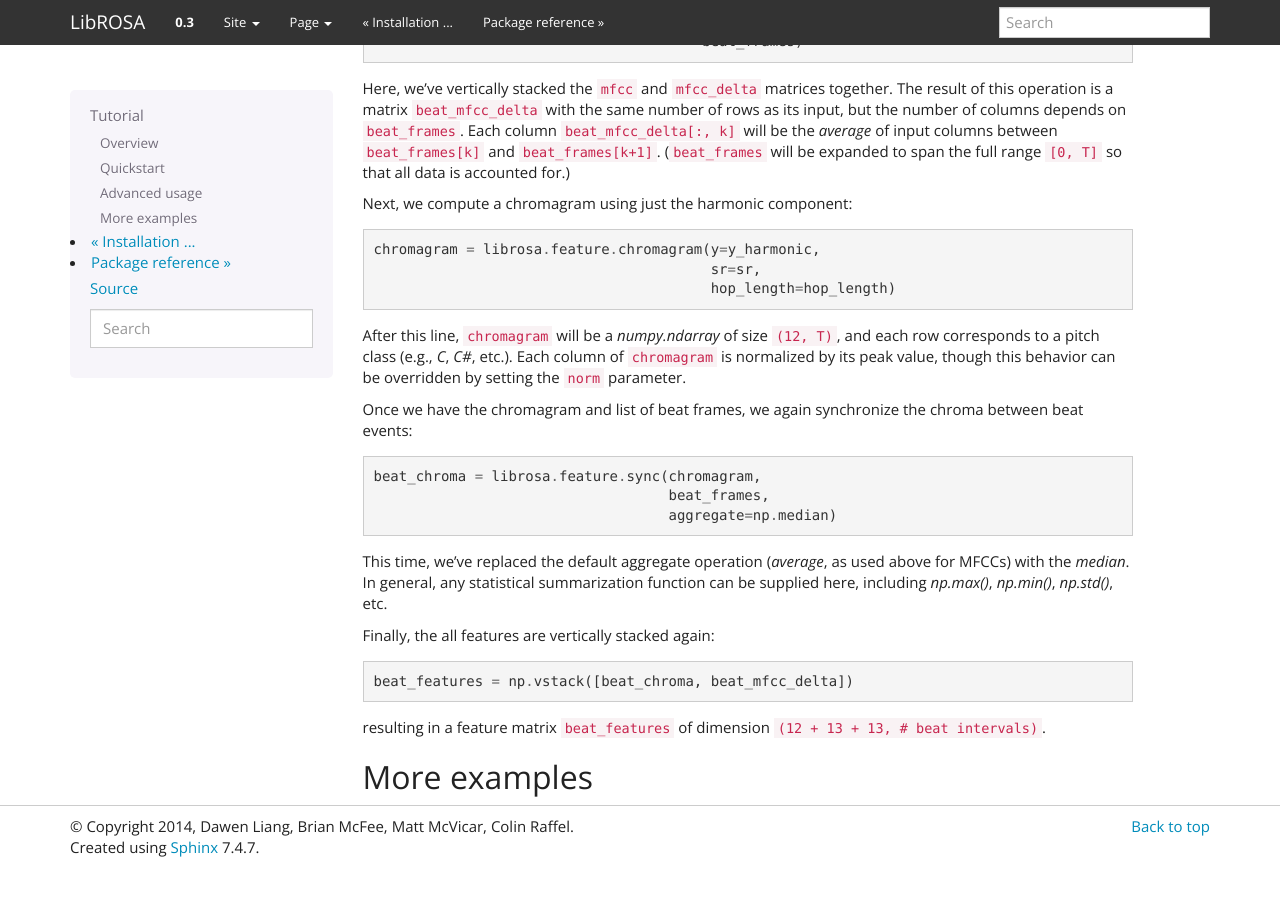
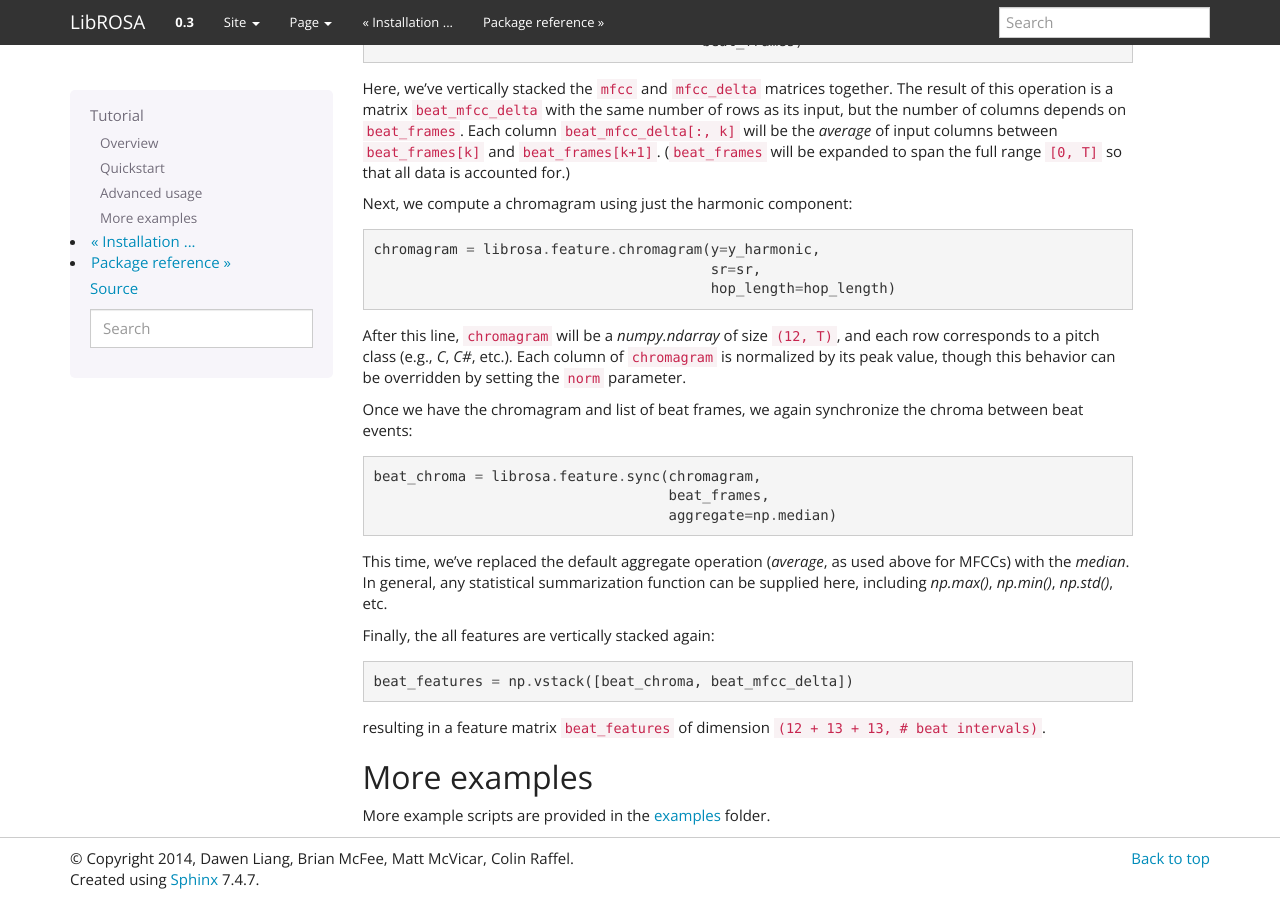
Before and after one commit to librosa/librosa, a Sphinx documentation site: the page built from docs/tutorial.rst, in a window 1280 px wide and 900 px high, scrolled down 5101 px. Built offline with Sphinx 7.4.7, drawn with Linux system fonts in a browser that asks for light colours; before the commit the page ends 5970 px from its top, so only the background shows below that.

Commit message:
fixed tutorial link

```diff
--- a/docs/tutorial.rst
+++ b/docs/tutorial.rst
@@ -296,3 +296,6 @@ resulting in a feature matrix ``beat_features`` of dimension
 
 More examples
 -------------
+
+More example scripts are provided in the `examples
+<https://github.com/bmcfee/librosa/tree/master/examples>`_ folder.
```
